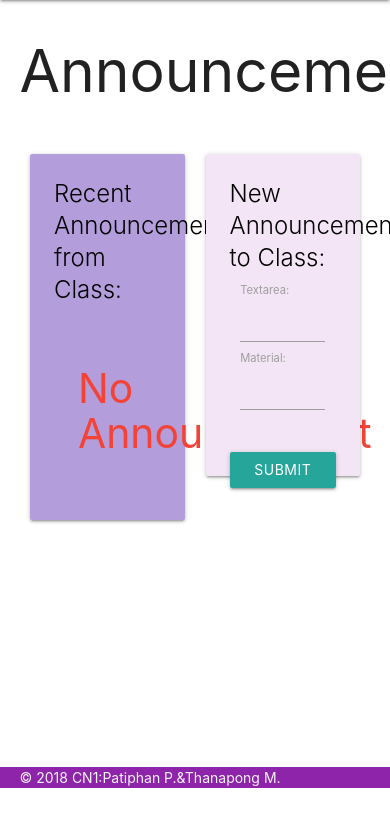
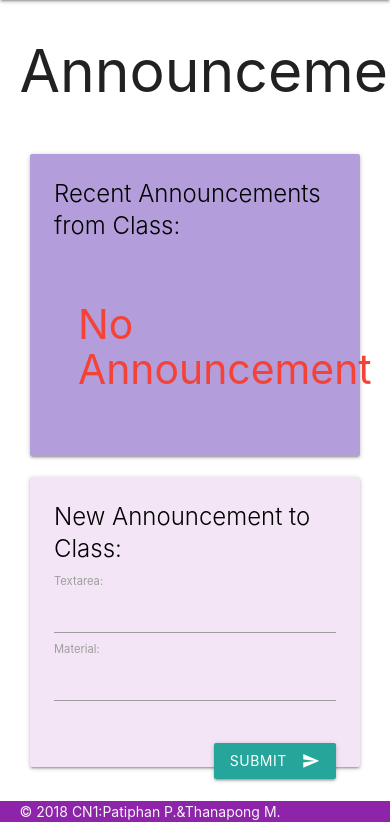
Before and after one commit to boycatbay/its100-2, a Django app: template component/templates/component/announce.html in a window 390 px wide; the page is wider, and only the part inside the window is pictured. Shown: the part 56-878 px from the top of that part. Before the commit the page ends 844 px from the top of that part, so only its background shows below. Run offline with Django 3.2, Linux system fonts and the light colour scheme; the template is opened without the code that fills it: values that come from a table or form of the project are taken from there, others are empty; some libraries are stand-ins or nearby versions.

Commit message:
updateresponsive

```diff
--- a/component/templates/component/announce.html
+++ b/component/templates/component/announce.html
@@ -4,19 +4,19 @@
   <div class="container">
     <div class="row"><h1 align="center">Announcements</h1></div>
     <div class="row">
-        <div class="col s6 ">
+        <div class="col m6 s12">
             <div class="card deep-purple lighten-3">
                 <div class="card-content black-text">
                 <span class="card-title">Recent Announcements from Class: {{courseName}}</span>
             {% if anouncList %}
             {% for announce in anouncList %}
             <div class="row">
-              <div class="col s10 push-s1 ">
+              <div class="col s12 m10 push-m1 ">
                 <div class="card purple lighten-5">
                   <div class="card-content black-text">
                     <span class="card-title">{{announce.text}}</span>
                     <div class="row">
-                        <div class="col s8 offset-s2">
+                        <div class="col s10 offset-s1 m8 offset-m2 ">
                             <!-- Teal page content  -->
                             {% if announce.materials  %}
                             {% for files in announce.materials %}
@@ -81,13 +81,13 @@
           </div>
           </div>
         </div>
-          <div class="col s6">
+          <div class="col s12 m6">
 
         <div class="card purple lighten-5">
           <div class="card-content black-text">
             <span class="card-title">New Announcement to Class: {{courseName}}</span>
             <div class="row">
-                <div class="col s10 push-s1">
+                <div class="col s12 m10 push-m1">
                     <form method="post">
                         {% csrf_token %}
                         {{ form }}
--- a/component/templates/component/assignmentCollection.html
+++ b/component/templates/component/assignmentCollection.html
@@ -4,7 +4,7 @@
     <div class="row"></div>
     <div class="row">
 
-        <div class="col s5">
+        <div class="s12 m6">
 
 
             <div class="card purple darken-4">
@@ -28,7 +28,7 @@
 
         </div>
 
-        <div class="col s7">
+        <div class="col s12 m6">
             <div class="card purple lighten-5">
                 <span class="card-title">Assignments:{{courseWorkName}}</span>
                 <div class="row">
--- a/component/templates/component/landing.html
+++ b/component/templates/component/landing.html
@@ -7,7 +7,7 @@
       <div class="row">
 
 
-        <div class="col s6">
+        <div class="col s12 m6">
             <div class="card horizontal">
                 <div class="card-image " >
                   <img src="{{pic}}">
@@ -24,7 +24,7 @@
 
 
 
-        <div class="input-field col s6">
+        <div class="input-field col s12 m6">
             <form  method="post">
                 {% csrf_token %}
           <select class="browser-default" name="couser">
```
Also changed, not shown: component/templates/component/studentinfo.html (+4 -4 lines), web/settings.py (+13 -13 lines), 1 other file.
